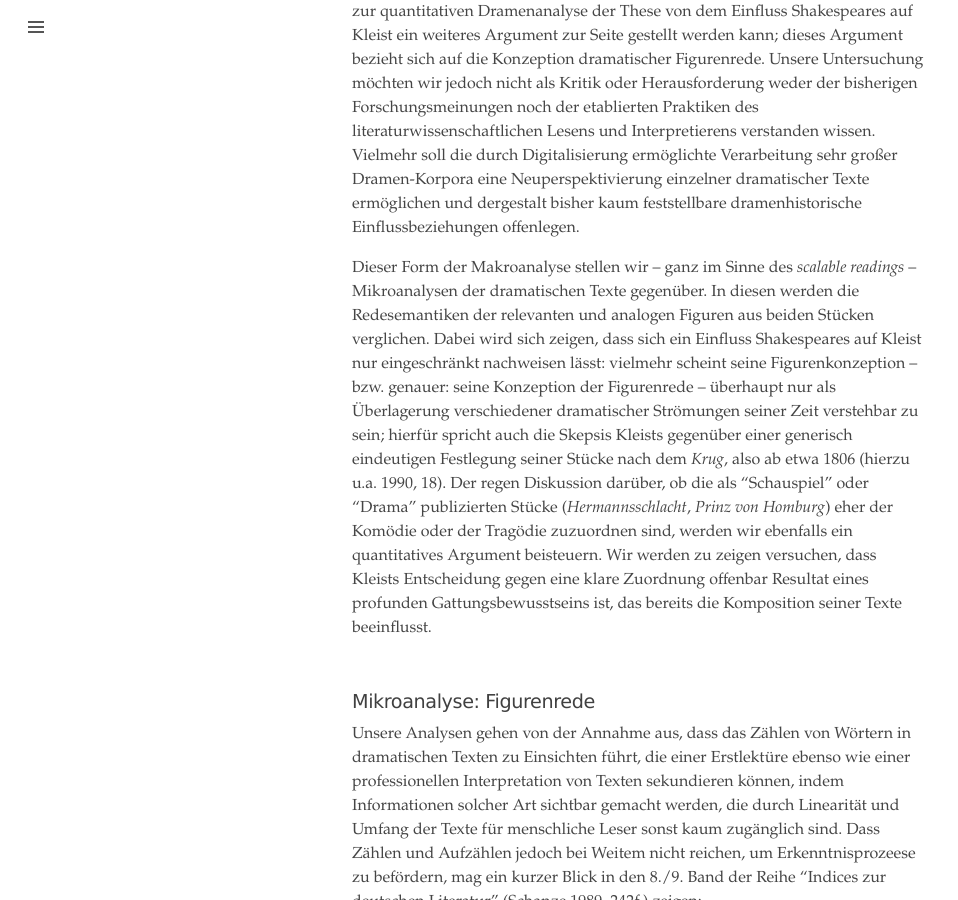
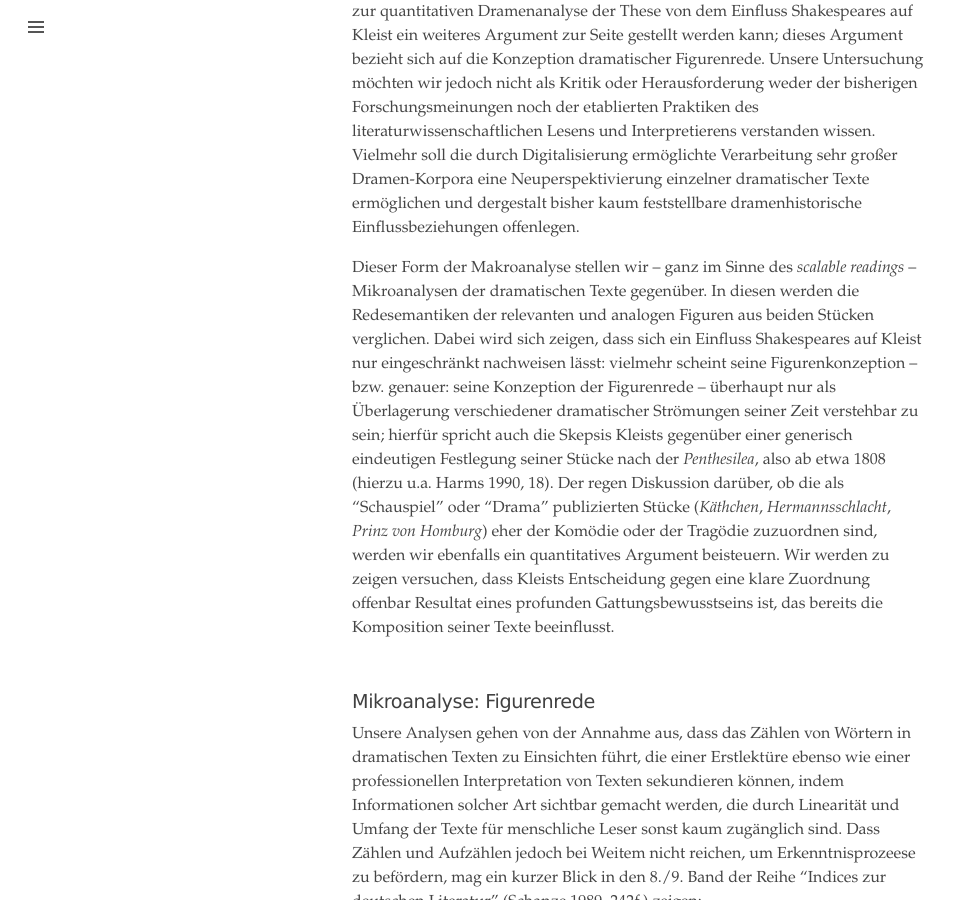
Before and after one commit to quadrama/quadrama.github.io, a Jekyll site: the page built from _posts/2016-10-07-ottokar-capulet.md, in a window 1280 px wide and 900 px high, scrolled down 1837 px. Shown: the whole window, without its empty margins (0-958 px from the left). Built offline with Jekyll 4.4.1, drawn with Linux system fonts in a browser that asks for light colours; nearby versions of some CDN libraries; library files that are not in the unit come from our copies.

Commit message:
Update 2016-10-07-ottokar-capulet.md

```diff
--- a/_posts/2016-10-07-ottokar-capulet.md
+++ b/_posts/2016-10-07-ottokar-capulet.md
@@ -47,7 +47,7 @@ Auch *vermeintliche* Zitate (direkte ebenso wie indirekte) und Metaphern -- wie
 Im Folgenden möchten wir untersuchen, ob mit den von uns entwickelten Tools zur quantitativen Dramenanalyse der These von dem Einfluss Shakespeares auf Kleist ein weiteres Argument zur Seite gestellt werden kann; dieses Argument bezieht sich auf die Konzeption dramatischer Figurenrede. Unsere Untersuchung möchten wir jedoch nicht als Kritik oder Herausforderung weder der bisherigen Forschungsmeinungen noch der etablierten Praktiken des literaturwissenschaftlichen Lesens und Interpretierens verstanden wissen. Vielmehr soll die durch Digitalisierung ermöglichte Verarbeitung sehr großer Dramen-Korpora eine Neuperspektivierung einzelner dramatischer Texte ermöglichen und dergestalt bisher kaum feststellbare dramenhistorische Einflussbeziehungen offenlegen.
 
 Dieser Form der Makroanalyse stellen wir -- ganz im Sinne des *scalable readings* -- Mikroanalysen der dramatischen Texte gegenüber. In diesen werden die Redesemantiken der relevanten und analogen Figuren aus beiden Stücken verglichen.
-Dabei wird sich zeigen, dass sich ein Einfluss Shakespeares auf Kleist nur eingeschränkt nachweisen lässt: vielmehr scheint seine Figurenkonzeption -- bzw. genauer: seine Konzeption der Figurenrede -- überhaupt nur als Überlagerung verschiedener dramatischer Strömungen seiner Zeit verstehbar zu sein; hierfür spricht auch die Skepsis Kleists gegenüber einer generisch eindeutigen Festlegung seiner Stücke nach dem *Krug*, also ab etwa 1806 (hierzu u.a. 1990, 18). Der regen Diskussion darüber, ob die als "Schauspiel" oder "Drama" publizierten Stücke (*Hermannsschlacht*, *Prinz von Homburg*) eher der Komödie oder der Tragödie zuzuordnen sind, werden wir ebenfalls ein quantitatives Argument beisteuern. Wir werden zu zeigen versuchen, dass Kleists Entscheidung gegen eine klare Zuordnung offenbar Resultat eines profunden Gattungsbewusstseins ist, das bereits die Komposition seiner Texte beeinflusst.
+Dabei wird sich zeigen, dass sich ein Einfluss Shakespeares auf Kleist nur eingeschränkt nachweisen lässt: vielmehr scheint seine Figurenkonzeption -- bzw. genauer: seine Konzeption der Figurenrede -- überhaupt nur als Überlagerung verschiedener dramatischer Strömungen seiner Zeit verstehbar zu sein; hierfür spricht auch die Skepsis Kleists gegenüber einer generisch eindeutigen Festlegung seiner Stücke nach der *Penthesilea*, also ab etwa 1808 (hierzu u.a. Harms 1990, 18). Der regen Diskussion darüber, ob die als "Schauspiel" oder "Drama" publizierten Stücke (*Käthchen*, *Hermannsschlacht*, *Prinz von Homburg*) eher der Komödie oder der Tragödie zuzuordnen sind, werden wir ebenfalls ein quantitatives Argument beisteuern. Wir werden zu zeigen versuchen, dass Kleists Entscheidung gegen eine klare Zuordnung offenbar Resultat eines profunden Gattungsbewusstseins ist, das bereits die Komposition seiner Texte beeinflusst.
 
 ## Mikroanalyse: Figurenrede
 
```
